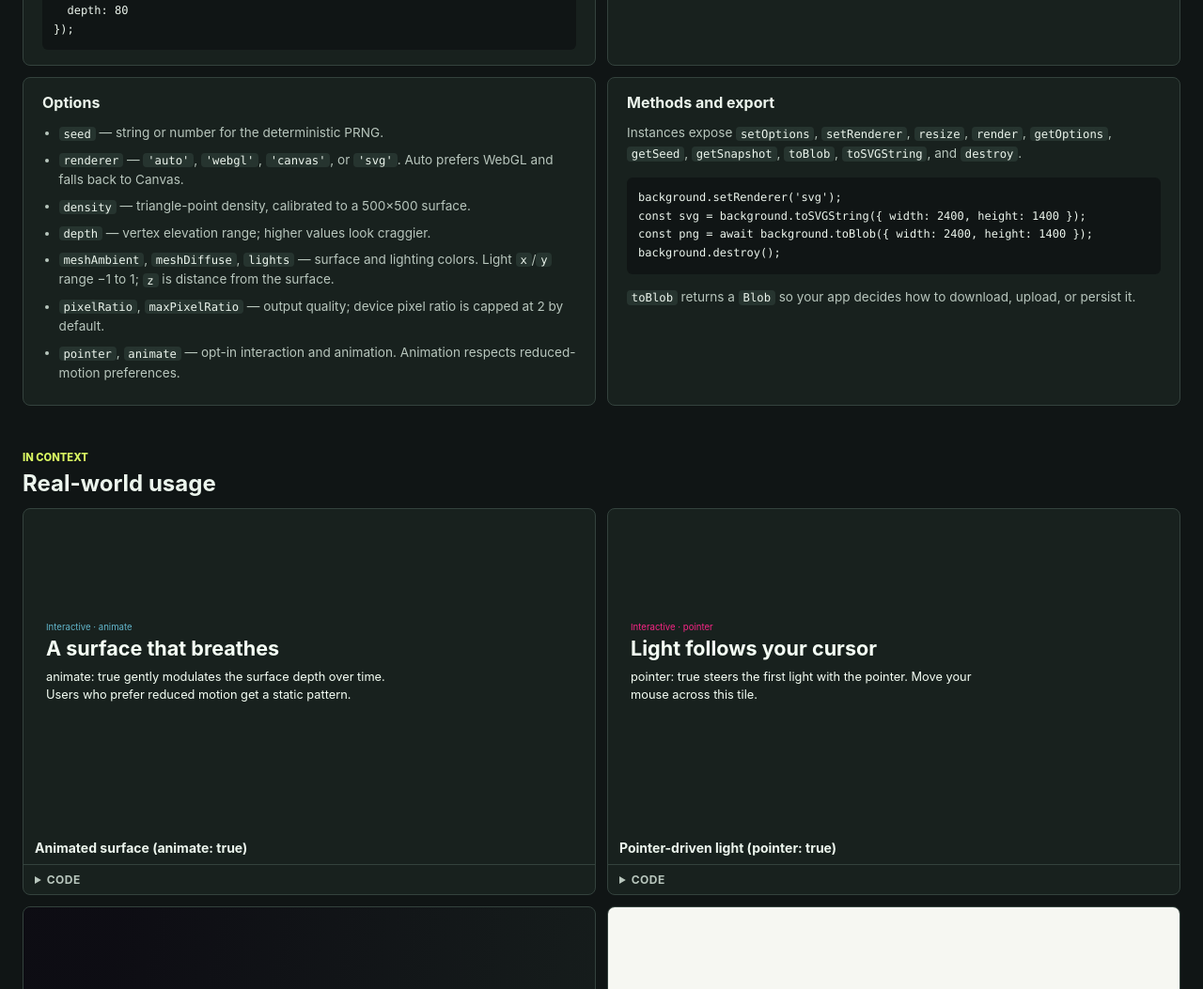
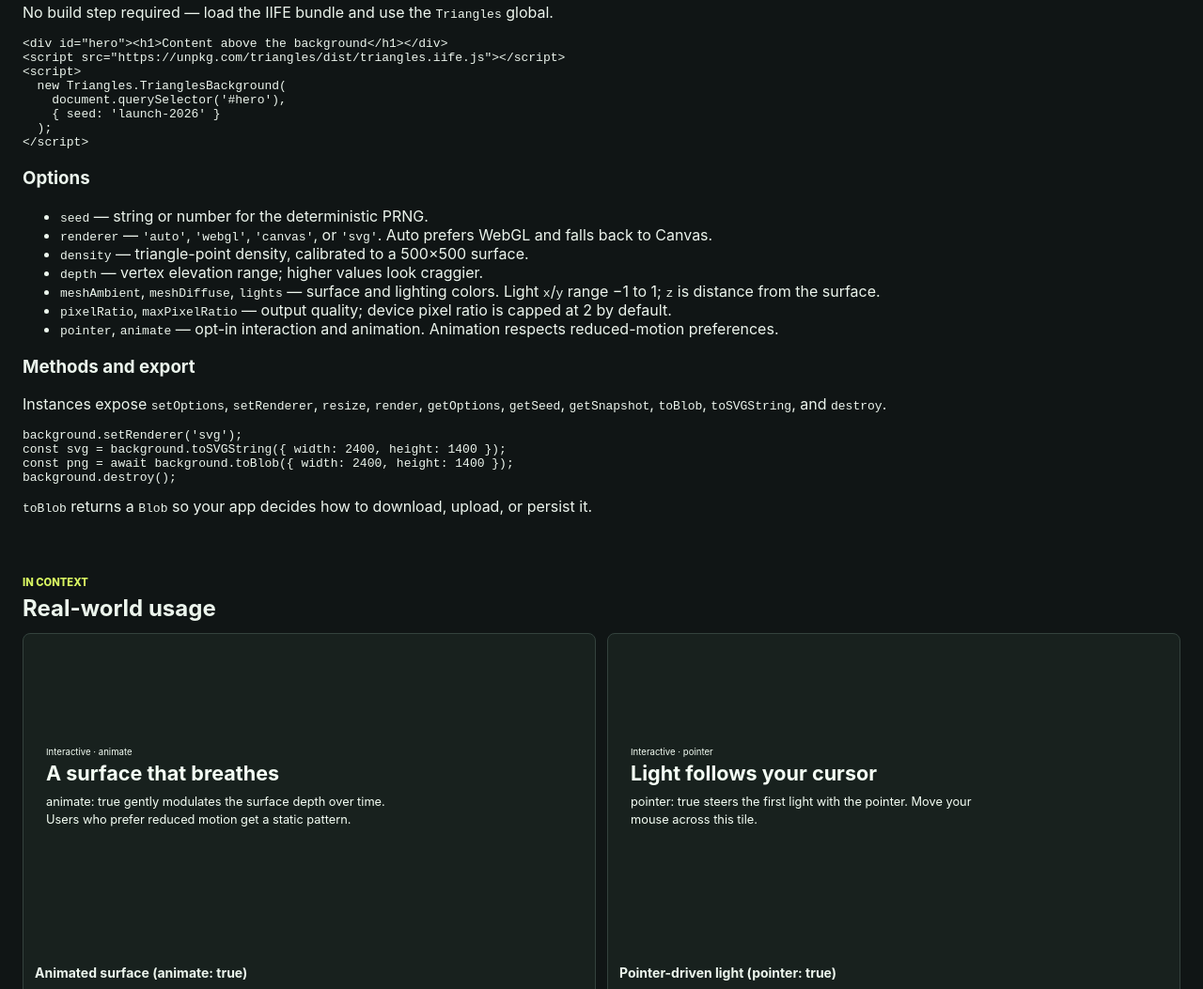
Before and after one commit to msurguy/triangles, a website built with Vite: page playground/index.html in a window 1280 px wide. Shown: the part 1171-2224 px from the top of the page at 94% size. Built offline with nearby package versions, Linux system fonts and the light colour scheme; what triangles, tweakpane would draw is missing.

Commit message:
playground updates

```diff
--- a/playground/examples.ts
+++ b/playground/examples.ts
@@ -73,7 +73,7 @@ export const GALLERY_EXAMPLES: GalleryExample[] = [
     options: {
       seed: 'paper-relief',
       density: 90,
-      depth: 40,
+      depth: 80,
       meshAmbient: '#8d8d8d',
       meshDiffuse: '#ffffff',
       lights: [
@@ -212,7 +212,7 @@ export const GALLERY_EXAMPLES: GalleryExample[] = [
     options: {
       seed: 'arctic-flat',
       density: 130,
-      depth: 12,
+      depth: 70,
       meshAmbient: '#8ecae6',
       meshDiffuse: '#ffffff',
       lights: [
@@ -323,11 +323,11 @@ export const GALLERY_EXAMPLES: GalleryExample[] = [
     options: {
       seed: 'harbor-fog',
       density: 60,
-      depth: 30,
-      meshAmbient: '#6b705c',
-      meshDiffuse: '#fefee3',
+      depth: 100,
+      meshAmbient: '#344291',
+      meshDiffuse: '#646434',
       lights: [
-        { ambient: '#a5a58d', diffuse: '#f0efeb', x: -0.2, y: 0.5, z: 230 }
+        { ambient: '#a5a58d', diffuse: '#f0efeb', x: -0.2, y: 0.5, z: 130 }
       ]
     }
   },
--- a/playground/index.html
+++ b/playground/index.html
@@ -10,11 +10,17 @@
     <main class="playground-shell">
       <section class="preview-panel" aria-label="Triangles preview">
         <div id="preview" class="preview">
-          <div id="preview-surface" class="preview-surface" aria-hidden="true"></div>
+          <div
+            id="preview-surface"
+            class="preview-surface"
+            aria-hidden="true"
+          ></div>
           <div class="preview-content">
             <p class="eyebrow">Triangles</p>
-            <h1>Deterministic backgrounds for real interfaces.</h1>
-            <p class="preview-copy">A seeded Delaunay surface mounted behind any element.</p>
+            <h1>Deterministic backgrounds for user interfaces.</h1>
+            <p class="preview-copy">
+              A seeded Delaunay surface mounted behind any element.
+            </p>
             <div class="preview-actions">
               <a class="action" href="#gallery">Browse collection</a>
               <a class="action quiet-action" href="#docs">View details</a>
@@ -29,7 +35,11 @@
             <p class="eyebrow">Playground</p>
             <h2>Triangles</h2>
           </div>
-          <a href="https://github.com/msurguy/triangles" aria-label="View source on GitHub">GitHub</a>
+          <a
+            href="https://github.com/msurguy/triangles"
+            aria-label="View source on GitHub"
+            >GitHub</a
+          >
         </div>
         <div id="pane" class="tweakpane"></div>
       </aside>
@@ -43,7 +53,11 @@
         <article class="docs-card">
           <h3>Install</h3>
           <pre><code>npm install triangles</code></pre>
-          <p>Mount a background behind any element. The host keeps its content; the pattern renders behind it, and the same seed, options, and size always produce the same image.</p>
+          <p>
+            Mount a background behind any element. The host keeps its content;
+            the pattern renders behind it, and the same seed, options, and size
+            always produce the same image.
+          </p>
           <pre><code>import TrianglesBackground from 'triangles';
 
 const background = new TrianglesBackground(document.querySelector('#hero'), {
@@ -54,7 +68,10 @@ const background = new TrianglesBackground(document.querySelector('#hero'), {
         </article>
         <article class="docs-card">
           <h3>Browser script</h3>
-          <p>No build step required &mdash; load the IIFE bundle and use the <code>Triangles</code> global.</p>
+          <p>
+            No build step required &mdash; load the IIFE bundle and use the
+            <code>Triangles</code> global.
+          </p>
           <pre><code>&lt;div id="hero"&gt;&lt;h1&gt;Content above the background&lt;/h1&gt;&lt;/div&gt;
 &lt;script src="https://unpkg.com/triangles/dist/triangles.iife.js"&gt;&lt;/script&gt;
 &lt;script&gt;
@@ -67,34 +84,67 @@ const background = new TrianglesBackground(document.querySelector('#hero'), {
         <article class="docs-card">
           <h3>Options</h3>
           <ul>
-            <li><code>seed</code> &mdash; string or number for the deterministic PRNG.</li>
-            <li><code>renderer</code> &mdash; <code>'auto'</code>, <code>'webgl'</code>, <code>'canvas'</code>, or <code>'svg'</code>. Auto prefers WebGL and falls back to Canvas.</li>
-            <li><code>density</code> &mdash; triangle-point density, calibrated to a 500&times;500 surface.</li>
-            <li><code>depth</code> &mdash; vertex elevation range; higher values look craggier.</li>
-            <li><code>meshAmbient</code>, <code>meshDiffuse</code>, <code>lights</code> &mdash; surface and lighting colors. Light <code>x</code>/<code>y</code> range &minus;1 to 1; <code>z</code> is distance from the surface.</li>
-            <li><code>pixelRatio</code>, <code>maxPixelRatio</code> &mdash; output quality; device pixel ratio is capped at 2 by default.</li>
-            <li><code>pointer</code>, <code>animate</code> &mdash; opt-in interaction and animation. Animation respects reduced-motion preferences.</li>
+            <li>
+              <code>seed</code> &mdash; string or number for the deterministic
+              PRNG.
+            </li>
+            <li>
+              <code>renderer</code> &mdash; <code>'auto'</code>,
+              <code>'webgl'</code>, <code>'canvas'</code>, or
+              <code>'svg'</code>. Auto prefers WebGL and falls back to Canvas.
+            </li>
+            <li>
+              <code>density</code> &mdash; triangle-point density, calibrated to
+              a 500&times;500 surface.
+            </li>
+            <li>
+              <code>depth</code> &mdash; vertex elevation range; higher values
+              look craggier.
+            </li>
+            <li>
+              <code>meshAmbient</code>, <code>meshDiffuse</code>,
+              <code>lights</code> &mdash; surface and lighting colors. Light
+              <code>x</code>/<code>y</code> range &minus;1 to 1;
+              <code>z</code> is distance from the surface.
+            </li>
+            <li>
+              <code>pixelRatio</code>, <code>maxPixelRatio</code> &mdash; output
+              quality; device pixel ratio is capped at 2 by default.
+            </li>
+            <li>
+              <code>pointer</code>, <code>animate</code> &mdash; opt-in
+              interaction and animation. Animation respects reduced-motion
+              preferences.
+            </li>
           </ul>
         </article>
         <article class="docs-card">
           <h3>Methods and export</h3>
-          <p>Instances expose <code>setOptions</code>, <code>setRenderer</code>, <code>resize</code>, <code>render</code>, <code>getOptions</code>, <code>getSeed</code>, <code>getSnapshot</code>, <code>toBlob</code>, <code>toSVGString</code>, and <code>destroy</code>.</p>
+          <p>
+            Instances expose <code>setOptions</code>, <code>setRenderer</code>,
+            <code>resize</code>, <code>render</code>, <code>getOptions</code>,
+            <code>getSeed</code>, <code>getSnapshot</code>, <code>toBlob</code>,
+            <code>toSVGString</code>, and <code>destroy</code>.
+          </p>
           <pre><code>background.setRenderer('svg');
 const svg = background.toSVGString({ width: 2400, height: 1400 });
 const png = await background.toBlob({ width: 2400, height: 1400 });
 background.destroy();</code></pre>
-          <p><code>toBlob</code> returns a <code>Blob</code> so your app decides how to download, upload, or persist it.</p>
+          <p>
+            <code>toBlob</code> returns a <code>Blob</code> so your app decides
+            how to download, upload, or persist it.
+          </p>
         </article>
       </div>
     </section>
-    <section class="gallery" aria-label="Usage examples">
+    <section id="gallery" class="gallery" aria-label="Usage examples">
       <header class="gallery-header">
         <p class="eyebrow">In context</p>
         <h2>Real-world usage</h2>
       </header>
       <div id="usage-grid" class="gallery-grid"></div>
     </section>
-    <section id="gallery" class="gallery" aria-label="Example gallery">
+    <section class="gallery" aria-label="Example gallery">
       <header class="gallery-header">
         <p class="eyebrow">Gallery</p>
         <h2>Configurations to start from</h2>
--- a/playground/style.css
+++ b/playground/style.css
@@ -18,6 +18,9 @@ h2 { font-size: 1.5rem; letter-spacing: 0; margin-bottom: 0; }
 .action { background: #d7f461; border-radius: 5px; color: #142015; display: inline-block; font-weight: 700; padding: 0.65rem 0.8rem; text-decoration: none; }
 .action:hover { background: #ebff9f; }
 .quiet-action { background: rgba(14, 27, 22, 0.7); color: #f5fff5; border: 1px solid rgba(245, 255, 245, 0.55); }
+.quiet-action:hover {
+  background: rgba(71, 144, 116, 0.7);
+}
 .controls { border-left: 1px solid #34423d; display: flex; flex-direction: column; gap: 1.25rem; min-height: 0; overflow: hidden; padding: 1.5rem; }
 .controls-header { align-items: center; display: flex; justify-content: space-between; gap: 1rem; }
 .controls-header a { color: #d7f461; font-size: 0.875rem; font-weight: 700; text-decoration: none; }
@@ -48,11 +51,6 @@ h2 { font-size: 1.5rem; letter-spacing: 0; margin-bottom: 0; }
 .usage-demo .demo-button { background: #d7f461; border-radius: 5px; color: #142015; display: inline-block; font-size: 0.72rem; font-weight: 700; padding: 0.4rem 0.7rem; }
 .usage-demo .demo-button-ghost { background: rgba(10, 15, 12, 0.55); border: 1px solid rgba(245, 255, 245, 0.5); color: #f5fff5; }
 .usage-demo .demo-link { color: #ffd166; font-size: 0.8rem; font-weight: 700; }
-.demo-animate .demo-eyebrow { color: #62b6cb; }
-.demo-pointer { cursor: crosshair; }
-.demo-pointer .example-canvas { pointer-events: auto; }
-.demo-pointer .demo-content { pointer-events: none; }
-.demo-pointer .demo-eyebrow { color: #f72585; }
 .demo-hero .demo-scrim { background: linear-gradient(100deg, rgba(12, 10, 18, 0.88) 15%, rgba(12, 10, 18, 0.15)); }
 .demo-hero .demo-eyebrow { color: #ffd166; }
 .demo-article { background: #f6f7f2; color: #1f2a24; }
@@ -93,15 +91,5 @@ h2 { font-size: 1.5rem; letter-spacing: 0; margin-bottom: 0; }
 .demo-stats strong { display: block; font-size: 1.75rem; }
 .demo-stats span { color: #bcd7de; font-size: 0.72rem; }
 @media (max-width: 820px) { .playground-shell { grid-template-columns: 1fr; height: auto; overflow: visible; } .controls { border-left: 0; border-top: 1px solid #34423d; overflow: visible; } .preview-panel { min-height: 70vh; } .preview { min-height: calc(70vh - 3rem); } .tweakpane { flex: 0 0 auto; overflow: visible; } }
-.docs-grid { display: grid; gap: 0.75rem; grid-template-columns: repeat(2, minmax(0, 1fr)); }
-.docs-card { background: #18211e; border: 1px solid #34423d; border-radius: 8px; padding: 1rem 1.25rem; }
-.docs-card h3 { font-size: 1rem; margin: 0 0 0.75rem; }
-.docs-card p { color: #b8c6bd; font-size: 0.85rem; line-height: 1.6; margin: 0 0 0.9rem; }
-.docs-card pre { background: #101515; border-radius: 6px; font-size: 0.75rem; line-height: 1.55; margin: 0 0 0.9rem; overflow-x: auto; padding: 0.75rem; }
-.docs-card pre:last-child, .docs-card p:last-child, .docs-card ul:last-child { margin-bottom: 0; }
-.docs-card code { font-family: ui-monospace, SFMono-Regular, Menlo, monospace; }
-.docs-card p code, .docs-card li code { background: #26342f; border-radius: 4px; color: #ecf5ed; font-size: 0.9em; padding: 0.05rem 0.3rem; }
-.docs-card ul { color: #b8c6bd; font-size: 0.85rem; line-height: 1.6; margin: 0; padding-left: 1.1rem; }
-.docs-card li { margin-bottom: 0.4rem; }
-@media (max-width: 640px) { .gallery-grid { grid-template-columns: minmax(0, 1fr); } .docs-grid { grid-template-columns: minmax(0, 1fr); } }
+@media (max-width: 640px) { .gallery-grid { grid-template-columns: 1fr; } }
 @media (max-width: 440px) { .preview-panel { padding: 0.75rem; } .preview { min-height: calc(70vh - 1.5rem); padding: 1.5rem; } .controls { padding: 1rem; } .tweakpane { --tp-blade-value-width: 144px; } .gallery { padding: 0.75rem 0.75rem 1.5rem; } }
```
Also changed, not shown: README.md.
